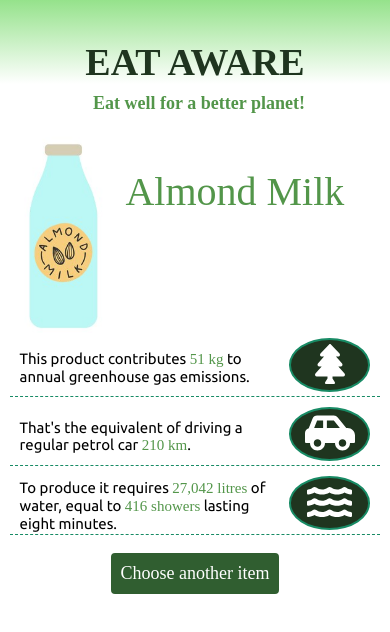
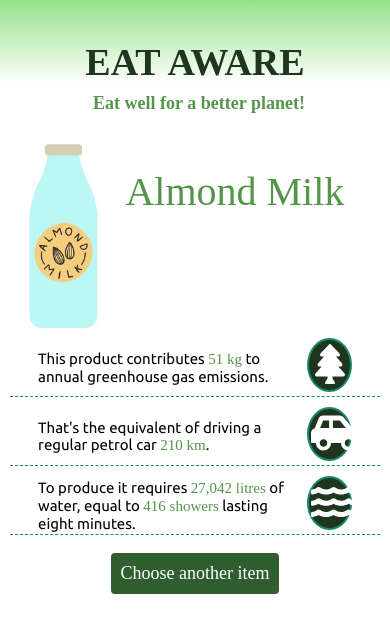
Before and after one commit to monicamendesmontanha/eat-aware, a React (Create React App) app: page / in a window 390 px wide. Shown: the top 632 px of the page. Built offline with nearby package versions, Linux system fonts and the light colour scheme; a web font is replaced by a local one.

Commit message:
Fix icons size to a responsive application

```diff
--- a/src/components/FoodInfo.css
+++ b/src/components/FoodInfo.css
@@ -75,7 +75,7 @@
 .itemIcon {
   border: 2px solid rgb(24, 139, 101);
   box-sizing: border-box;
-  width: 22%;
+  width: 15%;
   font-size: 40px;
   /* color: rgb(24, 139, 101); */
   color: white;
@@ -106,3 +106,33 @@
   color:  white;
   margin-bottom: 70px;
 }
+
+
+
+/* Media Query Mixins */
+@media screen and (max-width: 500px) {
+}
+
+@media screen and (max-width: 700px) {
+  .itemIcon {
+    width: 12%;
+  }
+}
+
+@media screen and (min-width: 701px)  and (max-width: 900px) {
+  .itemIcon {
+    width: 10%;
+  }
+}
+
+@media screen and (min-width: 901px) and (max-width: 1200px) {
+  .itemIcon {
+    width: 8%;
+  }
+}
+
+@media screen and (min-width: 1201px) {
+  .itemIcon {
+    width: 6%;
+  }
+}
```
